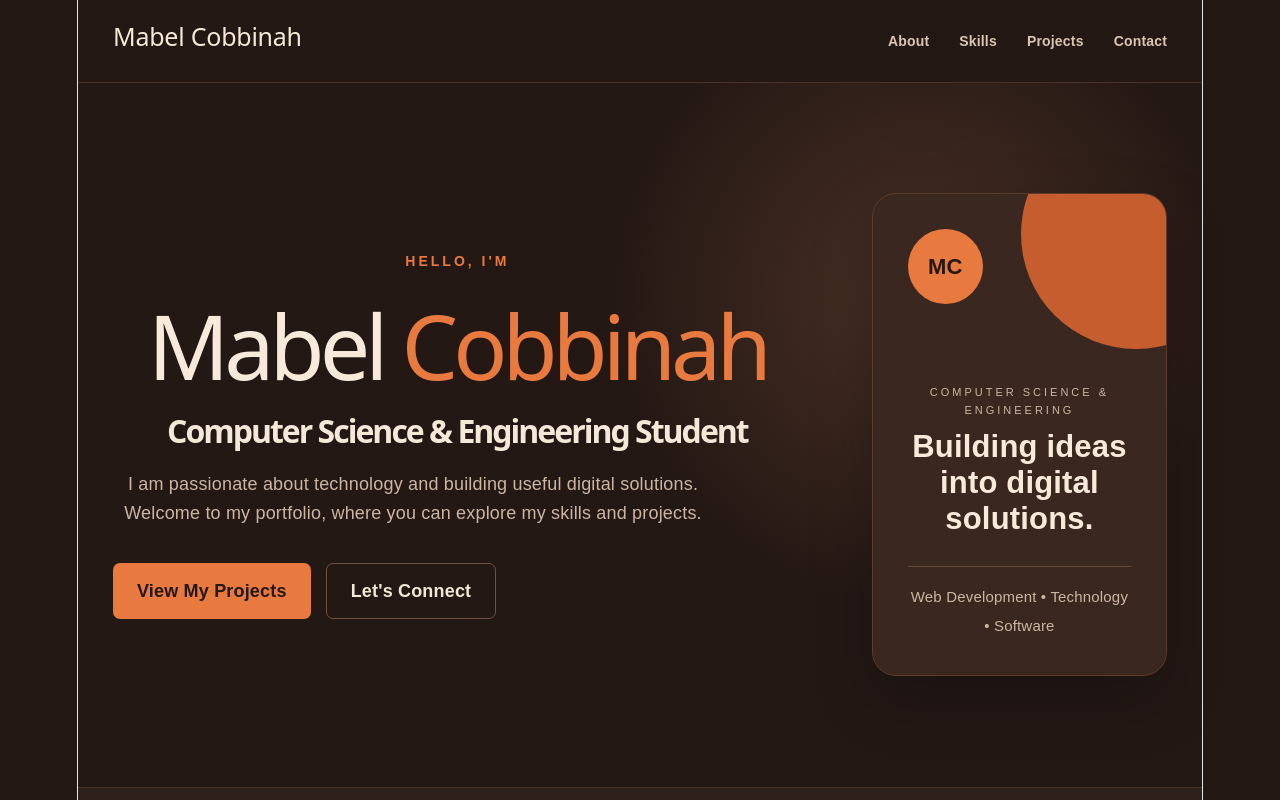
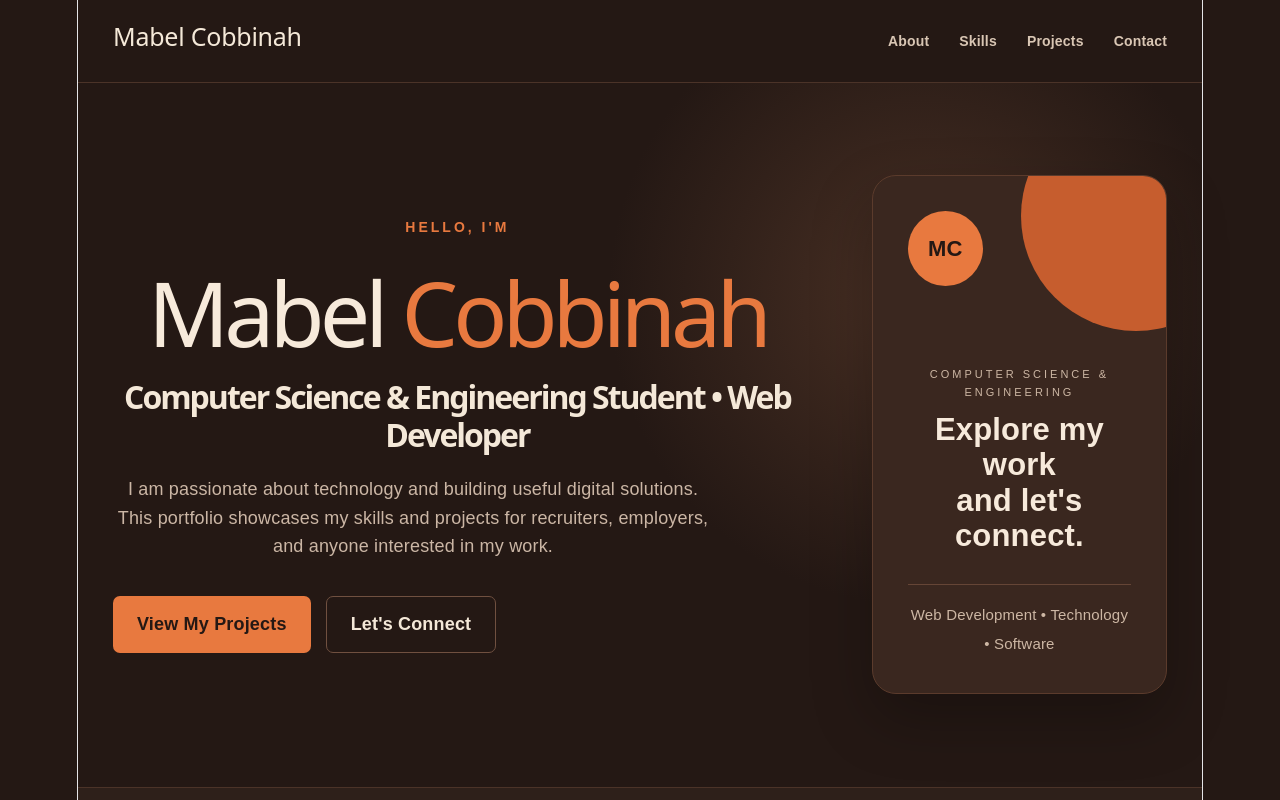
Before and after one commit to LOTHs25/my-portfolio, a React (Vite) app: page / in a window 1280 px wide. Shown: the top 800 px of the page. Built offline with nearby package versions, Linux system fonts and the light colour scheme.

Commit message:
Update portfolio to reflect planning answers

```diff
--- a/src/App.jsx
+++ b/src/App.jsx
@@ -26,12 +26,12 @@ function App() {
               Mabel <span>Cobbinah</span>
             </h1>
 
-            <h2>Computer Science & Engineering Student</h2>
+            <h2>Computer Science & Engineering Student • Web Developer</h2>
 
             <p className="hero-description">
               I am passionate about technology and building useful digital
-              solutions. Welcome to my portfolio, where you can explore my
-              skills and projects.
+              solutions. This portfolio showcases my skills and projects for
+              recruiters, employers, and anyone interested in my work.
             </p>
 
             <div className="hero-buttons">
@@ -50,11 +50,11 @@ function App() {
 
             <p>COMPUTER SCIENCE & ENGINEERING</p>
 
-            <h3>
-              Building ideas
-              <br />
-              into digital solutions.
-            </h3>
+           <h3>
+            Explore my work
+          <br />
+          and let's connect.
+          </h3>
 
             <div className="card-line"></div>
 
```
